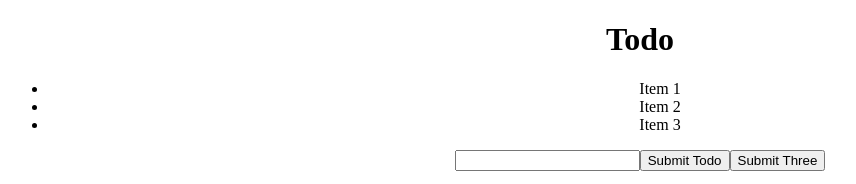
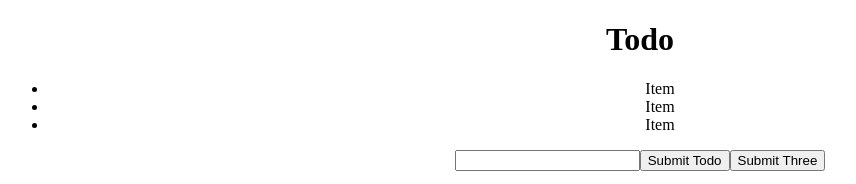
Before and after one commit to bloom-tech-learning/48324-qa-redux-qa, a React (Create React App) app: page / in a window 1280 px wide. Shown: the top 184 px of the page, without its empty margins (0-856 px from the left). Built offline with nearby package versions, Linux system fonts and the light colour scheme.

Commit message:
setup item list in TodoList and Todo

```diff
--- a/src/components/Todo.js
+++ b/src/components/Todo.js
@@ -2,7 +2,7 @@
 const Todo = () => {
 
     return (
-        <> </>
+        <li>Item</li>
     );
 }
 
--- a/src/components/TodoList.js
+++ b/src/components/TodoList.js
@@ -4,9 +4,9 @@ const TodoList = () => {
     return(
       <ul>
           <Todo />
-          <li>Item 1</li>
-          <li>Item 2</li>
-          <li>Item 3</li>
+          <Todo />
+          <Todo />
+
         </ul>
     );
   }
```
